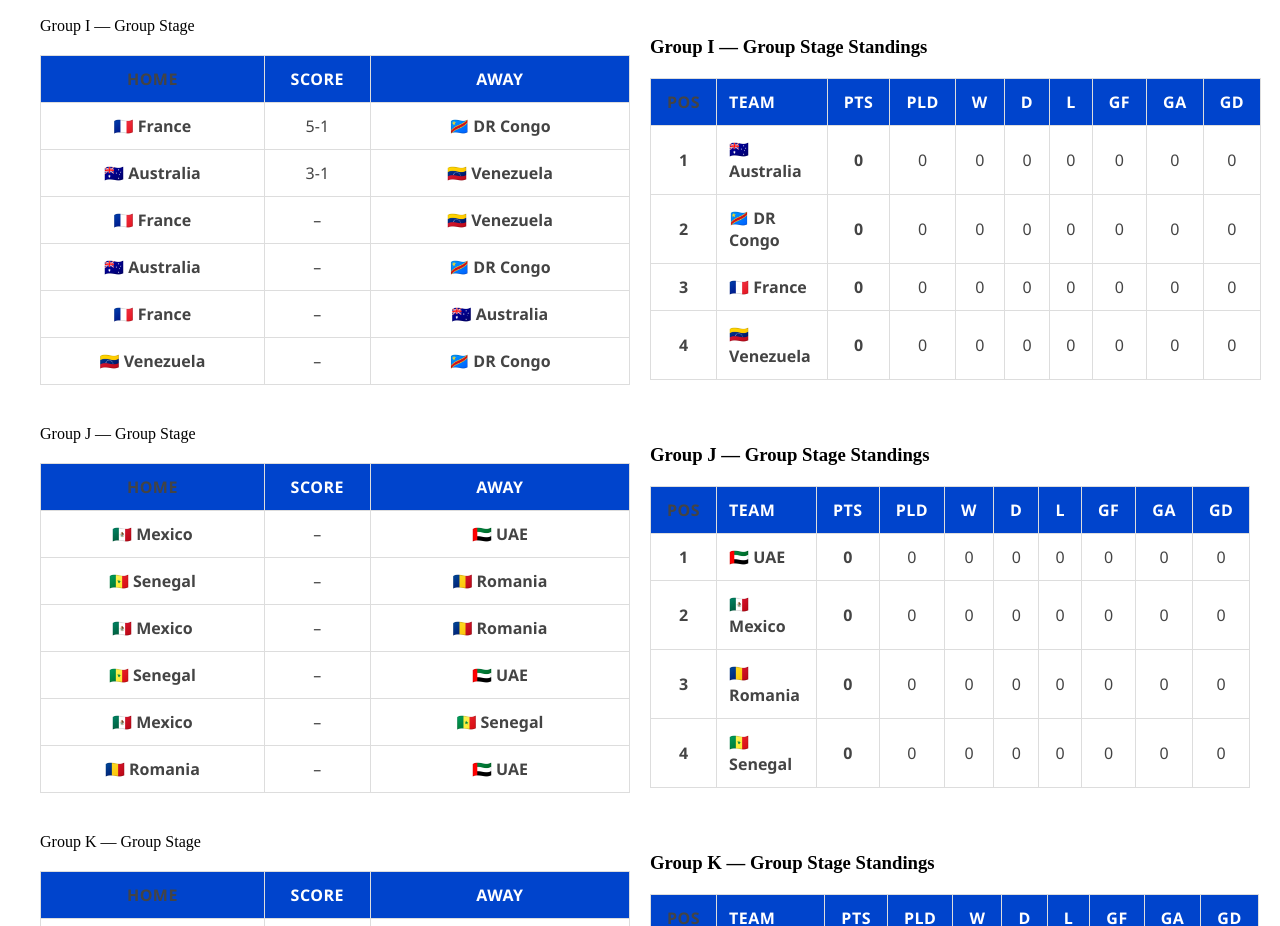
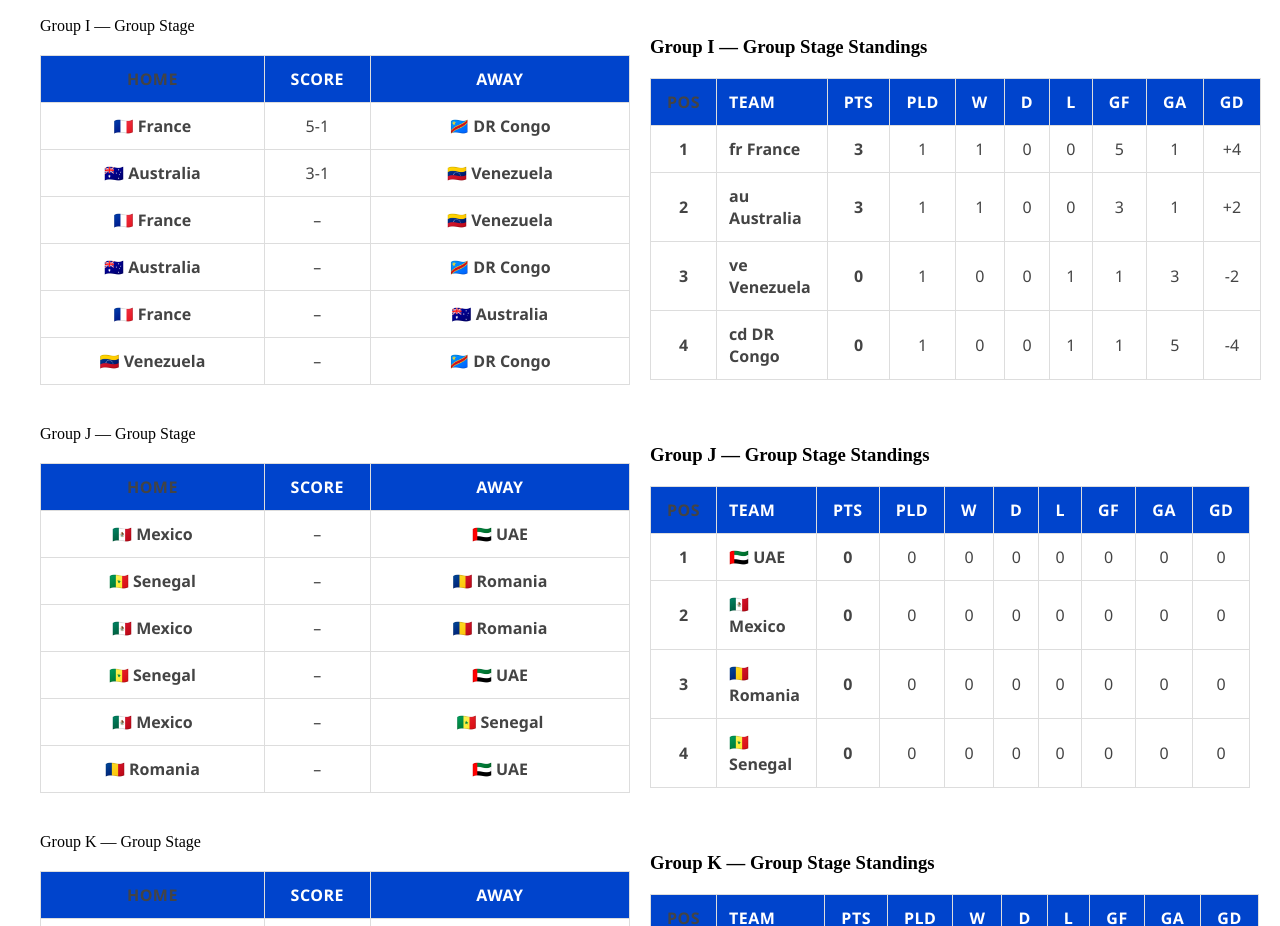
Before and after one commit to MarcusMachado15/whoisgonnawin-clean, a Next.js app: page /worldcup in a window 1280 px wide. Shown: the part 3480-4406 px from the top of the page. Built offline with nearby package versions, Linux system fonts and the light colour scheme.

Commit message:
Atualiza World Cup 2025 (grupos e estilo)

```diff
--- a/app/worldcup/page.tsx
+++ b/app/worldcup/page.tsx
@@ -193,7 +193,11 @@ const groupsData: Record<string, { title?: string; matches: Match[]; standings:
       { home: '🇫🇷 France',    score: '–', away: '🇦🇺 Australia' },
       { home: '🇻🇪 Venezuela', score: '–', away: '🇨🇩 DR Congo' },
     ],
-    standings: [],
+    standings: [ { pos: 1, team: 'fr France',    played: 1, won: 1, draw: 0, lost: 0, gf: 5, ga: 1, gd: +4, pts: 3 },
+  { pos: 2, team: 'au Australia', played: 1, won: 1, draw: 0, lost: 0, gf: 3, ga: 1, gd: +2, pts: 3 },
+  { pos: 3, team: 've Venezuela', played: 1, won: 0, draw: 0, lost: 1, gf: 1, ga: 3, gd: -2, pts: 0 },
+  { pos: 4, team: 'cd DR Congo',  played: 1, won: 0, draw: 0, lost: 1, gf: 1, ga: 5, gd: -4, pts: 0 },
+],
   },
 
   'Group J': {
```
